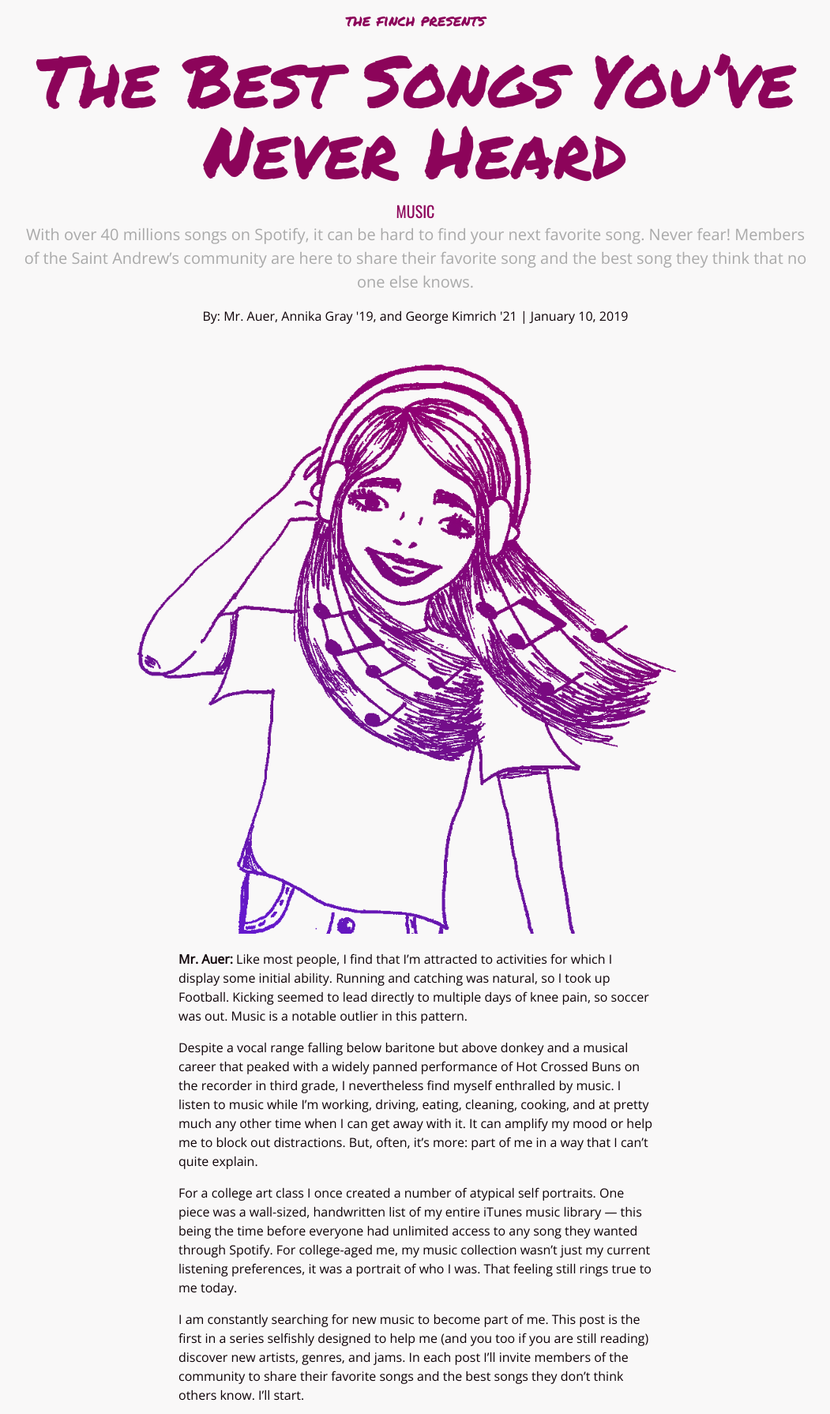
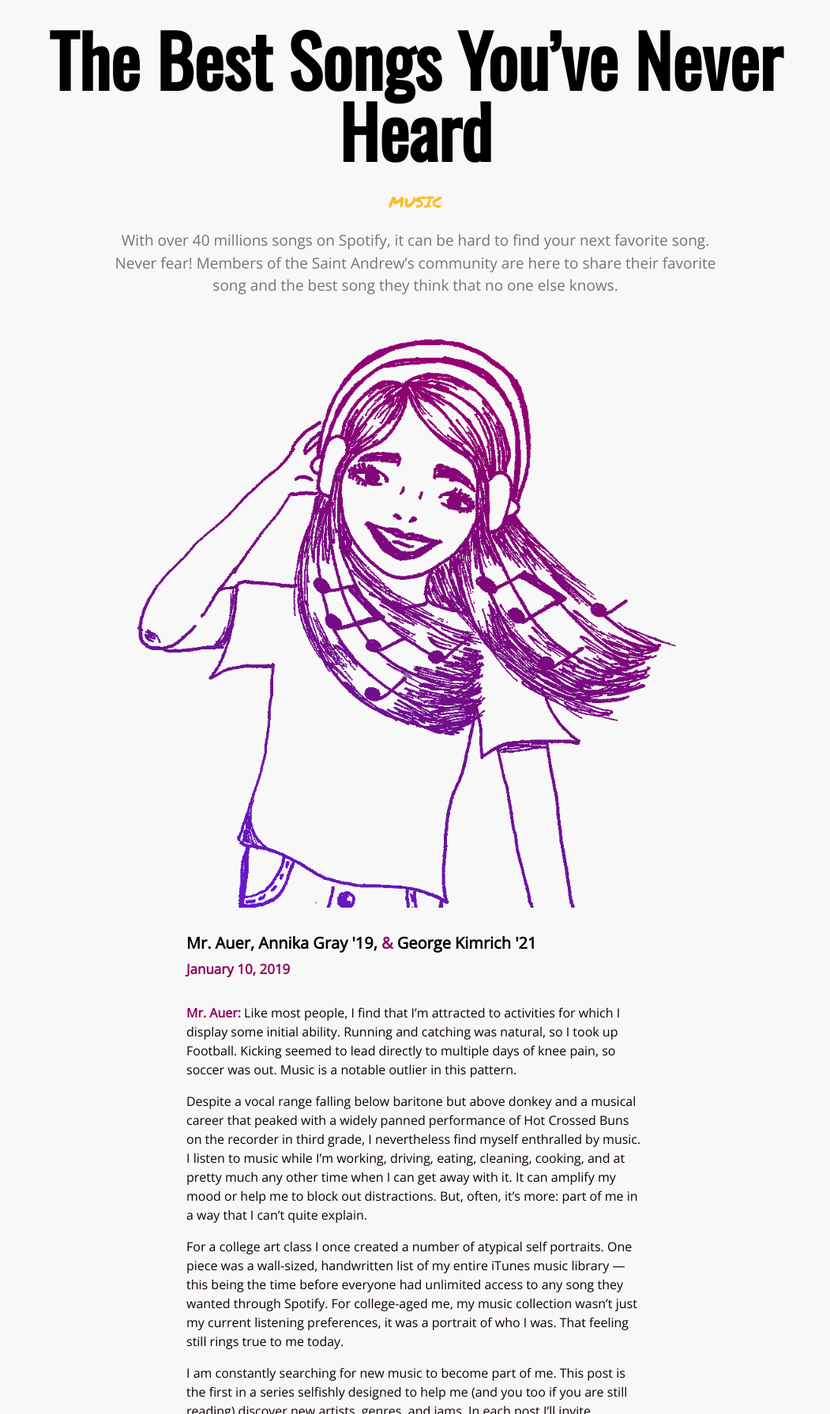
Before and after one commit to TylerAuer/theFinch, a Jekyll site: the page built from _posts/2019-1-10-the-best-songs-youve-never-heard.md, in a window 1280 px wide, cut to the strip 0-1790 px from the top of the page. Shown: the whole strip at 79% size, without its empty margins (114-1165 px from the left). Built offline with Jekyll 4.4.1, drawn with Linux system fonts in a browser that asks for light colours; nearby versions of some CDN libraries; some of the changed text lies outside the part shown.

Commit message:
post layout and styling

```diff
--- a/_includes/section-break.html
+++ b/_includes/section-break.html
@@ -1,3 +1,3 @@
-<div class='text-center'>
+<div class='text-center section-break'>
     <img class='post-section-break-img' src="/assets/images/nest-logo-accent.svg">
 </div>
--- a/_layouts/post.html
+++ b/_layouts/post.html
@@ -3,38 +3,21 @@ layout: default
 ---
 <div class="post-header">
 
-    <p class="post-home-link"><a href="/">The Finch presents</a></p>
+    <a href="/">
+        <p class="post-title">{{ page.title }}</p>
+    </a>
 
-    <p class="post-title">{{ page.title }}</p>
-
-    {%- comment -%} display categories {%- endcomment -%}
+    <div class="post-categories">
         {% for category in page.categories %}
-    <span class="post-category">{{category}}</span>
+        <a href="/category/{{category}}"><span class="post-category">{{category}}</span></a>
         {% unless forloop.last %} • {% endunless %}
         {% endfor %}
+    </div>
 
-    <p class="post-snippet">{{ page.snippet }}</p>
+    <div class="post-snippet">
+        {{ page.snippet }}
+    </div>
 
-    <p class="post-byline">By:
-        {%- comment -%} Adds multiple authors {%- endcomment -%}
-        {% assign authorCount = page.authors | size %}
-        {% if authorCount == 0 %}
-        Anonymous
-        {% elsif authorCount == 1 %}
-        {{ page.authors | first }}
-        {% else %}
-        {% for author in page.authors %}
-        {% if forloop.first %}
-        {{ author }},
-        {% elsif forloop.last %}
-        and {{ author }}
-        {% else %}
-        {{ author }},
-        {% endif %}
-        {% endfor %}
-        {% endif %}
-        | {{ page.date | date: "%B %e, %Y" }}
-    </p>
 </div>
 
 <div class="feat-img">
@@ -42,31 +25,52 @@ layout: default
 </div>
 
 <div id="main-narrow">
+    <div class='post-author-date'>
+        {% assign post = page %}
+        <div class="post-byline">
+            {% include byline.html %}
+        </div>
+
+        <div class="post-dateline">
+            {{ page.date | date: "%B %e, %Y" }}
+        </div>
+    </div>
+    <div id="post-body">
         {{ content }}
+    </div>
 
-    <div class="masthead">
-        <h3>Contributors</h3>
-        <ul>
-            {%- comment -%} Artists {%- endcomment -%}
+    <div id="masthead">
+
         {% if page.artists %}
+            <h3>Art</h3>
+            <p class="contributor">
                 {% for artist in page.artists %}
-            <li><b>Art:</b> {{artist}}</li>
+                    <a href="/contributor/{{ artist }}">{{ artist }}</a>
+                    {% unless forloop.last %} • {% endunless %}
                 {% endfor %}
+            </p>
         {% endif %}
 
-            {%- comment -%} Copy-editors {%- endcomment -%}
         {% if page.copy-editors %}
+            <h3>Copy Editing</h3>
+            <p class="contributor">
                 {% for ce in page.copy-editors %}
-            <li><b>Copy Editor:</b> {{ce}}</li>
+                    <a href='/contributor/{{ ce }}'>{{ ce }}</a>
+                    {% unless forloop.last %} • {% endunless %}
                 {% endfor %}
+            </p>
         {% endif %}
 
-            {%- comment -%} Copy-editors {%- endcomment -%}
         {% if page.technical-editors %}
+            <h3>Technical Editing</h3>
+            <p class="contributor">
                 {% for te in page.technical-editors %}
-            <li><b>Technical Editor:</b> {{te}}</li>
+                    <a href="/contributor/{{ te }}">{{ te }}</a>
+                {% unless forloop.last %} • {% endunless %}
             {% endfor %}
+            </p>
         {% endif %}
-        </ul>
+
     </div>
+
 </div>
--- a/_sass/main.scss
+++ b/_sass/main.scss
@@ -6,12 +6,14 @@ $accentFont: "Oswald", sans-serif;
 /* Color Theme Swatches in Hex */
 $background-color: #f9f8f8;
 $text-color: #0d0106;
+$fadedTextColor: rgb(116, 116, 116);
 $accent-color-1: #8c045a;
-$accent-color-2: #f2bd2e;
+$accent-color-2: #f6c02b;
 
 /* General Settings */
 html,
 body {
+  height: 100%;
   width: 100%;
   margin: 0px;
   padding: 0px;
@@ -19,6 +21,24 @@ body {
   font-family: $bodyFont;
   color: $text-color;
   background-color: $background-color;
+}
+
+body {
+  display: flex;
+  flex-direction: column;
+}
+
+b,
+strong {
+  color: $accent-color-1;
+}
+
+.content {
+  flex: 1 0 auto;
+}
+
+.footer {
+  flex-shrink: 0;
 }
 
 img {
@@ -29,11 +49,13 @@ img {
 #main-wide {
   max-width: 1000px;
   margin: 0px auto;
+  padding: 0px 10px;
 }
 
 #main-narrow {
   max-width: 600px;
   margin: 0px auto;
+  padding: 0px 10px;
 }
 
 a,
@@ -50,11 +72,14 @@ h6 {
   font-family: $fancyFont;
   color: $accent-color-1;
 }
+.h-alt {
+  font-family: $accentFont;
+}
 
 /* Specific Settings */
 #header-title {
   font-family: $fancyFont;
-  font-size: 65px;
+  font-size: 75px;
   color: $accent-color-1;
 
   a {
@@ -67,15 +92,76 @@ h6 {
   }
 }
 
+#header-standard {
+  margin-bottom: 50px;
+}
+
 #nav-links {
   a {
     color: $accent-color-1;
     font-size: 20px;
     font-family: $accentFont;
+    text-transform: uppercase;
   }
   .nav-current-page {
     font-weight: bold;
-    text-transform: uppercase;
+    color: $accent-color-2;
+  }
+}
+
+.post-author-date {
+  margin: 30px auto;
+
+  .post-byline {
+    color: $accent-color-1;
+    font-weight: bolder;
+    font-size: 20px;
+
+    a {
+      color: black;
+    }
+
+    a:hover {
+      color: $accent-color-1;
+      text-decoration: none;
+    }
+  }
+
+  .post-dateline {
+    font-size: 17px;
+    font-weight: bold;
+    margin: 5px auto;
+    color: $accent-color-1;
+  }
+}
+
+.dropcap {
+  color: $accent-color-2;
+  float: left;
+  font-family: "Oswald", serif;
+  font-size: 75px;
+  line-height: 60px;
+  padding-top: 4px;
+  padding-right: 8px;
+  padding-left: 3px;
+}
+
+#masthead {
+  border-top: 1px solid $accent-color-1;
+  padding-top: 20px;
+  margin: 20px auto;
+}
+
+// used when lists of posts are being shown
+.post-preview {
+  margin: 40px auto;
+
+  .post-preview-title {
+    font-size: 35px;
+  }
+
+  .post-preview-snippet {
+    color: $fadedTextColor;
   }
 }
 
@@ -85,17 +171,19 @@ h6 {
   text-align: center;
 
   .post-category {
-    color: $accent-color-1;
+    color: $accent-color-2;
     text-transform: uppercase;
     font-size: 20px;
-    font-family: $accentFont;
+    font-family: $fancyFont;
   }
 
   .post-title {
     font-size: 90px;
-    color: $accent-color-1;
-    font-family: $fancyFont;
+    color: black;
+    font-weight: bold;
+    font-family: $accentFont;
     line-height: 1;
+    margin: 30px auto;
   }
 
   .post-home-link {
@@ -103,11 +191,14 @@ h6 {
     font-family: $fancyFont;
     text-transform: lowercase;
     font-size: 20px;
+    margin: 0px;
   }
 
   .post-snippet {
-    color: darkgray;
-    font-size: 20px;
+    color: $fadedTextColor;
+    font-size: 19px;
+    margin: 20px auto;
+    max-width: 800px;
   }
 }
 
@@ -117,6 +208,10 @@ h6 {
 
 .indent {
   margin-left: 30px;
+}
+
+.section-break {
+  margin: 30px auto;
 }
 
 .post-section-break-img {
```
Also changed, not shown: _includes/post-preview.html (added, +14 -0 lines), index.md (+4 -29 lines). Lines whose indentation alone changed are shown as unchanged.
